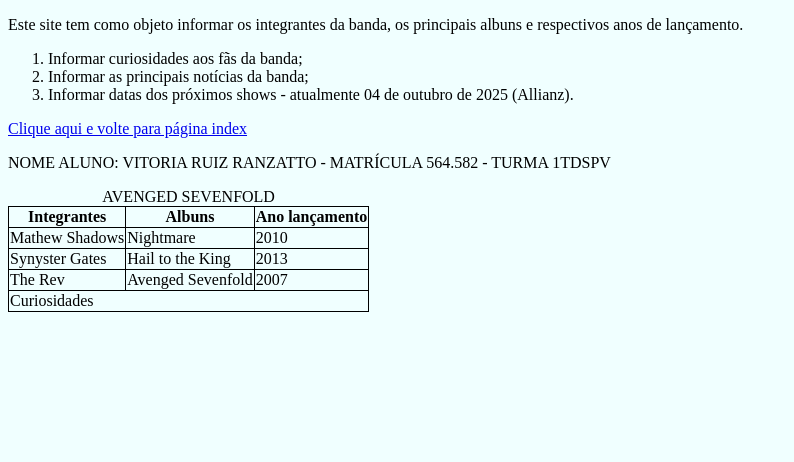
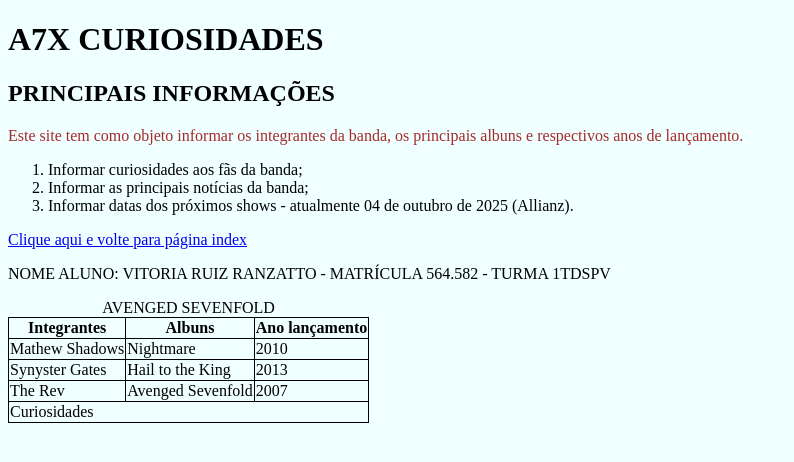
Before and after one commit to VitoriaRanzatto/cp01-front-fiap, a plain HTML site: page about.html in a window 1280 px wide. Shown: the whole page, without its empty margins (0-794 px from the left). Drawn offline with Linux system fonts and the light colour scheme.

Commit message:
cp1-front-fiap

```diff
--- a/about.html
+++ b/about.html
@@ -20,7 +20,9 @@
 </head>
 
 <body style="background-color: azure;">
-    <p>Este site tem como objeto informar os integrantes da banda, os principais albuns e respectivos anos de
+    <h1>A7X CURIOSIDADES</h1>
+    <H2>PRINCIPAIS INFORMAÇÕES</H2>
+    <p style="color: brown;">Este site tem como objeto informar os integrantes da banda, os principais albuns e respectivos anos de
         lançamento.</p>
     <ol>
         <li>Informar curiosidades aos fãs da banda;</li>
```
